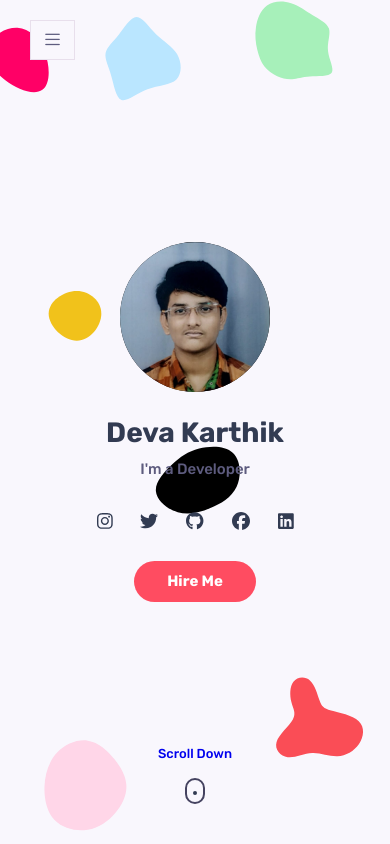
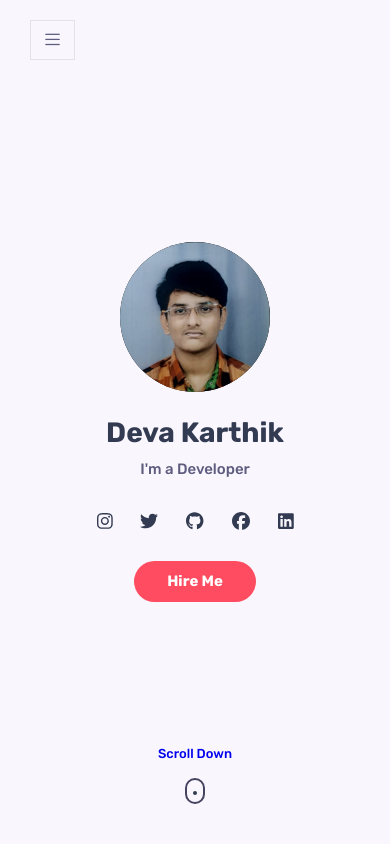
Before and after one commit to Karthik192/Portfolio_react, a React (Create React App) app: page / in a window 390 px wide. Shown: the top 844 px of the page. Built offline with nearby package versions, Linux system fonts and the light colour scheme.

Commit message:
animated-blob added

```diff
--- a/src/components/home/Home.css
+++ b/src/components/home/Home.css
@@ -37,11 +37,11 @@
 .home__social-link {
   color: var(--title-color);
   font-size: 1.3rem;
-    transition: .3s;
+  transition: 0.3s;
 }
 
 .home__social-link:hover {
-    color: rgb(253, 68, 68);
+  color: #38eeff;
 }
 
 .scroll__down {
@@ -61,7 +61,7 @@
   height: 1.6rem;
   width: 1.25rem;
   margin: auto;
-    margin-top: .75rem;
+  margin-top: 0.75rem;
   border-radius: 1rem;
   position: relative;
 }
@@ -87,7 +87,7 @@
   width: 0.25rem;
   height: 0.25rem;
   position: absolute;
-    top: .5rem;
+  top: 0.5rem;
   left: 50%;
   transform: translateX(-50%);
   animation: ani-mouse 2s linear infinite;
@@ -138,27 +138,12 @@
 }
 
 .s7 {
-    left: 20%
+  left: 20%;
 }
 
 .s8 {
   top: 50%;
   right: 35%;
-}
-
-
-@media screen and (max-width: 1024px){
-    .home__social-link {
-        font-size: 1.125rem;
-    }
-
-    .shape {
-        width: 30%;
-    }
-
-    .s6 {
-        bottom: 0;
-    }
 }
 
 .spacer {
@@ -173,7 +158,7 @@
 }
 
 .layer1 {
-    background-image: url('../../assets/layercurve.svg');
+  background-image: url("../../assets/layercurve.svg");
   overflow: hidden;
   z-index: 0;
 }
@@ -193,3 +178,46 @@
 .hid {
   visibility: hidden;
 }
+
+.blob {
+  width: calc(100% - 110px);
+  position: absolute;
+  top: 10%;
+  left: 23%;
+}
+
+.blob:nth-child(2) {
+  filter: blur(80px);
+}
+
+.cont {
+  width: 60%;
+}
+
+@media screen and (max-width: 1024px) {
+  .home__social-link {
+    font-size: 1.125rem;
+  }
+  .cont {
+    width: 80%;
+  }
+
+  .blob {
+    left: 15%;
+  }
+
+  .s6 {
+    bottom: 0;
+  }
+}
+
+@media screen and (max-width: 800px) {
+  .cont {
+    width: 150%;
+  }
+
+  .blob {
+    top: 15%;
+    left: -8%;
+  }
+}
--- a/src/components/home/Home.jsx
+++ b/src/components/home/Home.jsx
@@ -4,7 +4,7 @@ import Me from "../../assets/profile.jpg";
 import HeaderSocials from "./HeaderSocials";
 import ScrollDown from "./ScrollDown";
 import Shapes from "./Shapes";
-import KUTE from 'kute.js'
+import KUTE from "kute.js";
 
 const Home = () => {
   // const tween = KUTE.fromTo(
@@ -53,10 +53,79 @@ const Home = () => {
               ></path>
             </g>
           </svg> */}
-
         </div>
 
-        <Shapes />
+        {/* <Shapes /> */}
+        <div class="blob">
+          <div class="cont">
+            <svg viewBox="0 0 200 200" xmlns="http://www.w3.org/2000/svg">
+              <path
+                fill="#fd4444"
+                stroke="#fd4444"
+                stroke-width="1"
+                transform="translate(100 100)"
+              >
+                <animate
+                  attributeName="d"
+                  dur="5000ms"
+                  repeatCount="indefinite"
+                  values="M34.6,-43.1C48.2,-29.8,65,-22.1,71.3,-9.2C77.6,3.7,73.4,21.8,62.1,30.6C50.8,39.4,32.4,38.8,16,45.4C-0.3,51.9,-14.6,65.6,-29.6,66.6C-44.7,67.6,-60.4,55.8,-67.8,40.4C-75.1,25.1,-73.9,6.1,-70,-11.7C-66,-29.4,-59.3,-46,-47.1,-59.6C-35,-73.1,-17.5,-83.7,-3.5,-79.5C10.5,-75.3,21,-56.4,34.6,-43.1Z;
+              M35.8,-46.9C47.6,-32.8,59.1,-22.6,65.2,-8.5C71.3,5.7,71.9,23.8,62.5,32.2C53,40.5,33.4,39.2,16.4,45.5C-0.5,51.8,-14.8,65.8,-28.1,65.9C-41.5,66,-53.9,52.1,-55.1,37.8C-56.3,23.4,-46.4,8.5,-41,-4.6C-35.6,-17.8,-34.8,-29.1,-28.7,-44.2C-22.6,-59.3,-11.3,-78.1,0.4,-78.5C12,-78.9,24,-60.9,35.8,-46.9Z;
+              M40.4,-57.3C45,-44.3,36.4,-24.6,37,-8.4C37.5,7.7,47.3,20.3,46.5,31.9C45.8,43.5,34.7,54.2,23.5,53.4C12.4,52.5,1.1,40.2,-13.4,35.5C-27.9,30.8,-45.7,33.7,-58.3,26.6C-70.9,19.4,-78.2,2.1,-78.4,-16.7C-78.5,-35.6,-71.3,-56,-57.1,-67.4C-42.8,-78.8,-21.4,-81,-1.8,-78.9C17.9,-76.8,35.8,-70.4,40.4,-57.3Z;
+              M51.4,-58.5C62.8,-51.6,65.8,-31.9,63.3,-15.7C60.8,0.5,52.8,13.2,45.8,27.5C38.8,41.7,32.7,57.5,19.7,68.4C6.7,79.2,-13.2,85.2,-30,80.1C-46.7,75,-60.3,58.8,-65.3,41.8C-70.3,24.7,-66.7,6.8,-60.6,-7.7C-54.5,-22.2,-45.9,-33.3,-35.3,-40.3C-24.8,-47.3,-12.4,-50.3,3.8,-54.8C20,-59.3,39.9,-65.3,51.4,-58.5Z;
+              M34.6,-43.1C48.2,-29.8,65,-22.1,71.3,-9.2C77.6,3.7,73.4,21.8,62.1,30.6C50.8,39.4,32.4,38.8,16,45.4C-0.3,51.9,-14.6,65.6,-29.6,66.6C-44.7,67.6,-60.4,55.8,-67.8,40.4C-75.1,25.1,-73.9,6.1,-70,-11.7C-66,-29.4,-59.3,-46,-47.1,-59.6C-35,-73.1,-17.5,-83.7,-3.5,-79.5C10.5,-75.3,21,-56.4,34.6,-43.1Z"
+                />
+              </path>
+            </svg>
+          </div>
+        </div>
+        <div class="blob">
+          <div class="cont">
+            <svg viewBox="0 0 200 200" xmlns="http://www.w3.org/2000/svg">
+              <path
+                fill="none"
+                stroke="#000000"
+                stroke-width="1"
+                transform="translate(100 100)"
+              >
+                <animate
+                  attributeName="d"
+                  dur="5000ms"
+                  repeatCount="indefinite"
+                  values="M34.6,-43.1C48.2,-29.8,65,-22.1,71.3,-9.2C77.6,3.7,73.4,21.8,62.1,30.6C50.8,39.4,32.4,38.8,16,45.4C-0.3,51.9,-14.6,65.6,-29.6,66.6C-44.7,67.6,-60.4,55.8,-67.8,40.4C-75.1,25.1,-73.9,6.1,-70,-11.7C-66,-29.4,-59.3,-46,-47.1,-59.6C-35,-73.1,-17.5,-83.7,-3.5,-79.5C10.5,-75.3,21,-56.4,34.6,-43.1Z;
+              M35.8,-46.9C47.6,-32.8,59.1,-22.6,65.2,-8.5C71.3,5.7,71.9,23.8,62.5,32.2C53,40.5,33.4,39.2,16.4,45.5C-0.5,51.8,-14.8,65.8,-28.1,65.9C-41.5,66,-53.9,52.1,-55.1,37.8C-56.3,23.4,-46.4,8.5,-41,-4.6C-35.6,-17.8,-34.8,-29.1,-28.7,-44.2C-22.6,-59.3,-11.3,-78.1,0.4,-78.5C12,-78.9,24,-60.9,35.8,-46.9Z;
+              M40.4,-57.3C45,-44.3,36.4,-24.6,37,-8.4C37.5,7.7,47.3,20.3,46.5,31.9C45.8,43.5,34.7,54.2,23.5,53.4C12.4,52.5,1.1,40.2,-13.4,35.5C-27.9,30.8,-45.7,33.7,-58.3,26.6C-70.9,19.4,-78.2,2.1,-78.4,-16.7C-78.5,-35.6,-71.3,-56,-57.1,-67.4C-42.8,-78.8,-21.4,-81,-1.8,-78.9C17.9,-76.8,35.8,-70.4,40.4,-57.3Z;
+              M51.4,-58.5C62.8,-51.6,65.8,-31.9,63.3,-15.7C60.8,0.5,52.8,13.2,45.8,27.5C38.8,41.7,32.7,57.5,19.7,68.4C6.7,79.2,-13.2,85.2,-30,80.1C-46.7,75,-60.3,58.8,-65.3,41.8C-70.3,24.7,-66.7,6.8,-60.6,-7.7C-54.5,-22.2,-45.9,-33.3,-35.3,-40.3C-24.8,-47.3,-12.4,-50.3,3.8,-54.8C20,-59.3,39.9,-65.3,51.4,-58.5Z;
+              M34.6,-43.1C48.2,-29.8,65,-22.1,71.3,-9.2C77.6,3.7,73.4,21.8,62.1,30.6C50.8,39.4,32.4,38.8,16,45.4C-0.3,51.9,-14.6,65.6,-29.6,66.6C-44.7,67.6,-60.4,55.8,-67.8,40.4C-75.1,25.1,-73.9,6.1,-70,-11.7C-66,-29.4,-59.3,-46,-47.1,-59.6C-35,-73.1,-17.5,-83.7,-3.5,-79.5C10.5,-75.3,21,-56.4,34.6,-43.1Z"
+                />
+              </path>
+            </svg>
+          </div>
+        </div>
+        <div class="blob">
+          <div class="cont">
+            <svg viewBox="0 0 200 200" xmlns="http://www.w3.org/2000/svg">
+              <path
+                fill="none"
+                stroke="#000000"
+                stroke-width="1"
+                transform="translate(100 100)"
+              >
+                <animate
+                  attributeName="d"
+                  dur="5000ms"
+                  repeatCount="indefinite"
+                  values="
+                  M34.6,-43.1C48.2,-29.8,65,-22.1,71.3,-9.2C77.6,3.7,73.4,21.8,62.1,30.6C50.8,39.4,32.4,38.8,16,45.4C-0.3,51.9,-14.6,65.6,-29.6,66.6C-44.7,67.6,-60.4,55.8,-67.8,40.4C-75.1,25.1,-73.9,6.1,-70,-11.7C-66,-29.4,-59.3,-46,-47.1,-59.6C-35,-73.1,-17.5,-83.7,-3.5,-79.5C10.5,-75.3,21,-56.4,34.6,-43.1Z;
+              M35.8,-46.9C47.6,-32.8,59.1,-22.6,65.2,-8.5C71.3,5.7,71.9,23.8,62.5,32.2C53,40.5,33.4,39.2,16.4,45.5C-0.5,51.8,-14.8,65.8,-28.1,65.9C-41.5,66,-53.9,52.1,-55.1,37.8C-56.3,23.4,-46.4,8.5,-41,-4.6C-35.6,-17.8,-34.8,-29.1,-28.7,-44.2C-22.6,-59.3,-11.3,-78.1,0.4,-78.5C12,-78.9,24,-60.9,35.8,-46.9Z;
+              M40.4,-57.3C45,-44.3,36.4,-24.6,37,-8.4C37.5,7.7,47.3,20.3,46.5,31.9C45.8,43.5,34.7,54.2,23.5,53.4C12.4,52.5,1.1,40.2,-13.4,35.5C-27.9,30.8,-45.7,33.7,-58.3,26.6C-70.9,19.4,-78.2,2.1,-78.4,-16.7C-78.5,-35.6,-71.3,-56,-57.1,-67.4C-42.8,-78.8,-21.4,-81,-1.8,-78.9C17.9,-76.8,35.8,-70.4,40.4,-57.3Z;
+              M51.4,-58.5C62.8,-51.6,65.8,-31.9,63.3,-15.7C60.8,0.5,52.8,13.2,45.8,27.5C38.8,41.7,32.7,57.5,19.7,68.4C6.7,79.2,-13.2,85.2,-30,80.1C-46.7,75,-60.3,58.8,-65.3,41.8C-70.3,24.7,-66.7,6.8,-60.6,-7.7C-54.5,-22.2,-45.9,-33.3,-35.3,-40.3C-24.8,-47.3,-12.4,-50.3,3.8,-54.8C20,-59.3,39.9,-65.3,51.4,-58.5Z;
+              M34.6,-43.1C48.2,-29.8,65,-22.1,71.3,-9.2C77.6,3.7,73.4,21.8,62.1,30.6C50.8,39.4,32.4,38.8,16,45.4C-0.3,51.9,-14.6,65.6,-29.6,66.6C-44.7,67.6,-60.4,55.8,-67.8,40.4C-75.1,25.1,-73.9,6.1,-70,-11.7C-66,-29.4,-59.3,-46,-47.1,-59.6C-35,-73.1,-17.5,-83.7,-3.5,-79.5C10.5,-75.3,21,-56.4,34.6,-43.1Z"
+                />
+              </path>
+            </svg>
+          </div>
+        </div>
       </section>
       <div className="rel">
         <div className="spacer layer1"></div>
```
Lines whose indentation alone changed are shown as unchanged.
